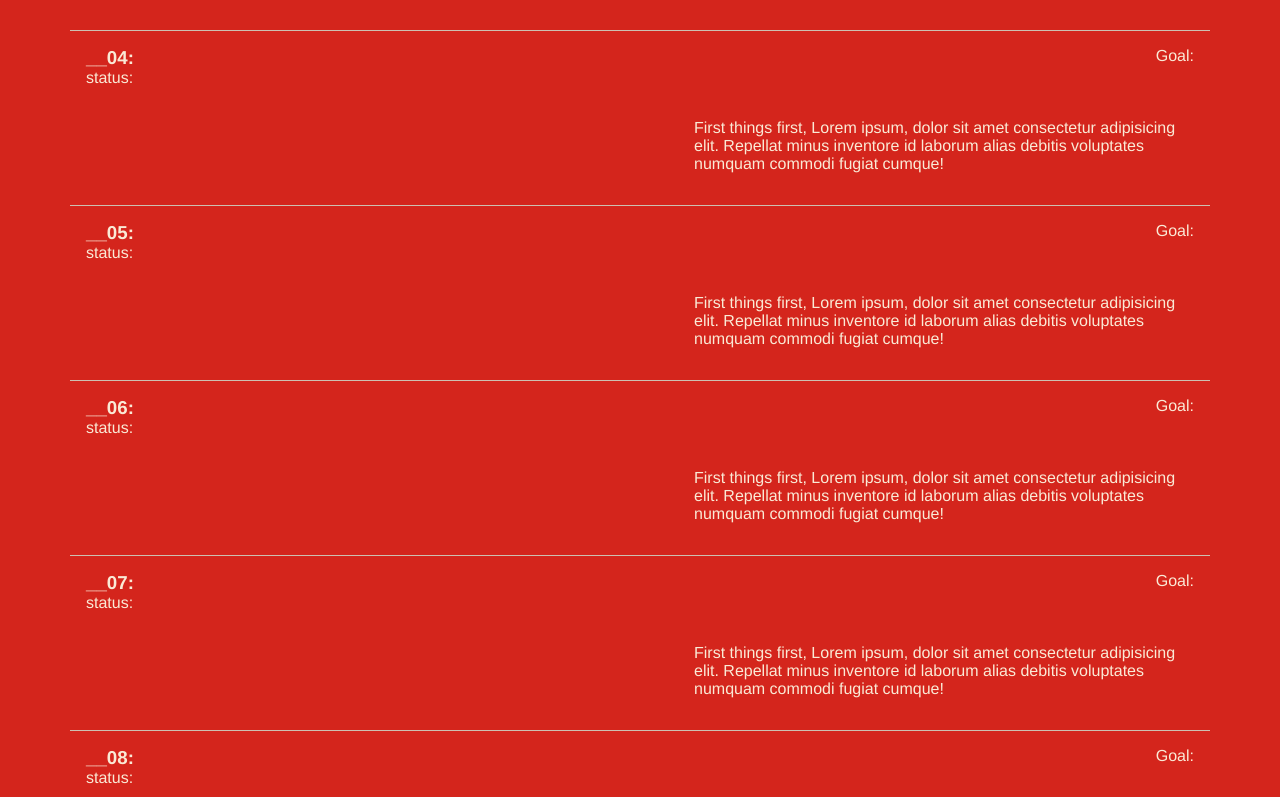
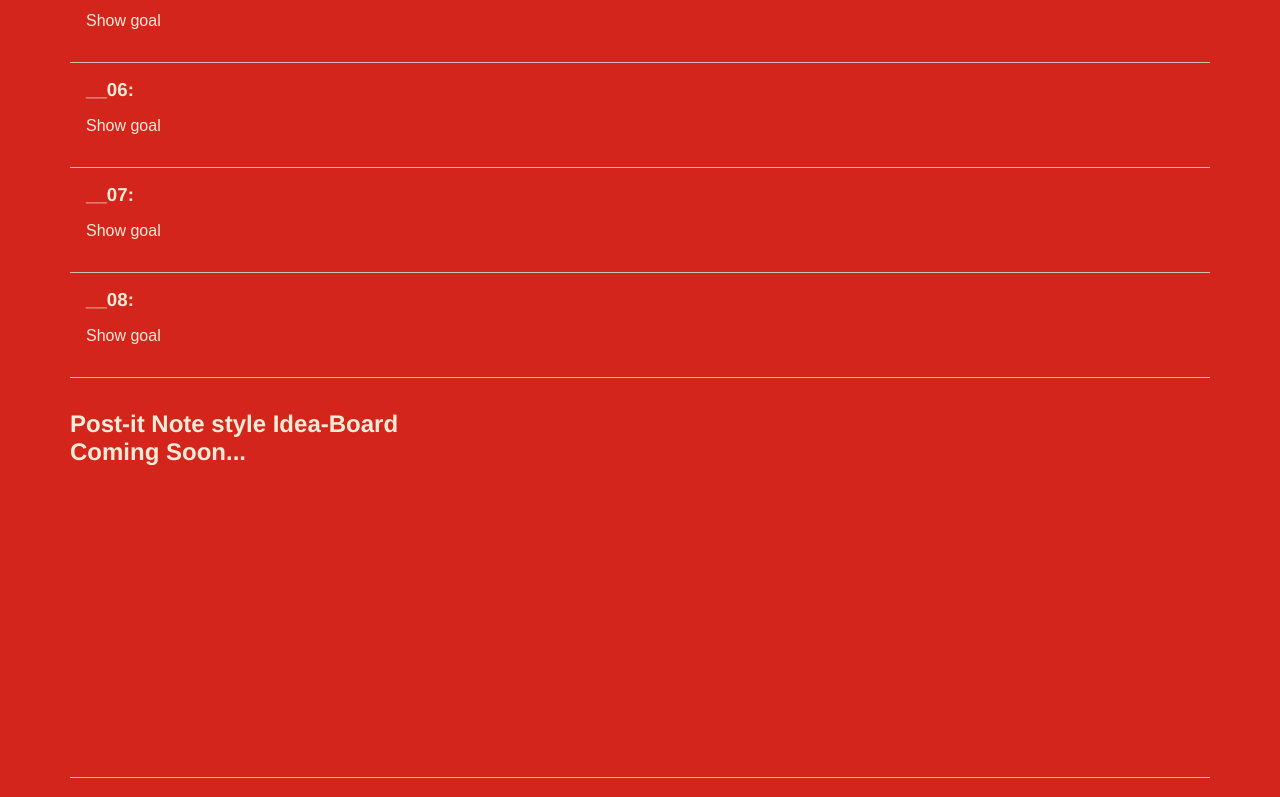
Before and after one commit to robdcampbell/Agenda, a React (Create React App) app: page / in a window 1280 px wide. Shown: the part 1223-2020 px from the top of the page. Built offline with nearby package versions, Linux system fonts and the light colour scheme.

Commit message:
Toggle Goal Section state with Toggle button setup

```diff
--- a/src/App.css
+++ b/src/App.css
@@ -66,7 +66,7 @@ Heading
   min-height: 50vh;
   margin: 0 auto;
   margin-top: 4rem;
-  padding: 1rem;
+  padding: 2rem 1rem;
   border-top: var(--white-2) solid 1px;
   border-bottom: var(--white-2) solid 1px;
   display: flex;
@@ -153,7 +153,7 @@ Intro
 */
 
 .intro__section {
-  padding: 1rem;
+  padding: 2rem 1rem;
   border-bottom: var(--white-2) solid 1px;
 }
 
@@ -190,9 +190,24 @@ Intro
 
 /*
 =====================
-next...
+Hr. Sections
 =====================
 */
+.hr__section {
+  padding: 1rem;
+  border-bottom: var(--white-2) solid 1px;
+}
+.hr__section > button {
+  background: none;
+  border: none;
+  color: var(--white-1);
+  font-size: 1rem;
+  margin: 1rem 0;
+}
+
+.hidden {
+  display: none;
+}
 
 /*
 =====================
@@ -200,8 +215,8 @@ Idea Board
 =====================
 */
 .idea__board {
-  min-height: 100px;
-  padding: 1rem 0;
+  min-height: 400px;
+  padding: 2rem 0;
   border-bottom: var(--white-2) solid 1px;
 }
 
--- a/src/App.js
+++ b/src/App.js
@@ -3,7 +3,6 @@ import Footer from "./components/Footer";
 import Header from "./components/Header";
 import IdeaBoard from "./components/IdeaBoard";
 import Intro from "./components/Intro";
-import Segment from "./components/Segment";
 import SegmentFeed from "./components/SegmentFeed";
 
 function App() {
--- a/src/components/Segment.js
+++ b/src/components/Segment.js
@@ -1,11 +1,17 @@
-import React from "react";
+import React, { useState } from "react";
 
 const Segment = ({ index }) => {
+  const [toggleHidden, setToggleHidden] = useState(true);
+
   return (
-    <section className="intro__section">
+    <section className="hr__section">
+      <h3>__0{index + 1}:</h3>
+      <button type="button" onClick={(e) => setToggleHidden(!toggleHidden)}>
+        {toggleHidden ? "Show goal" : "Hide section"}
+      </button>
+      <div className={toggleHidden ? "hidden" : ""}>
         <div className="titles__intro">
           <div className="heading__left">
-          <h3>__0{index + 1}:</h3>
             <p>status:</p>
           </div>
           <div className="heading__right">
@@ -22,6 +28,7 @@ const Segment = ({ index }) => {
           </p>
           {/* </div> */}
         </div>
+      </div>
     </section>
   );
 };
```
Lines whose indentation alone changed are shown as unchanged.
